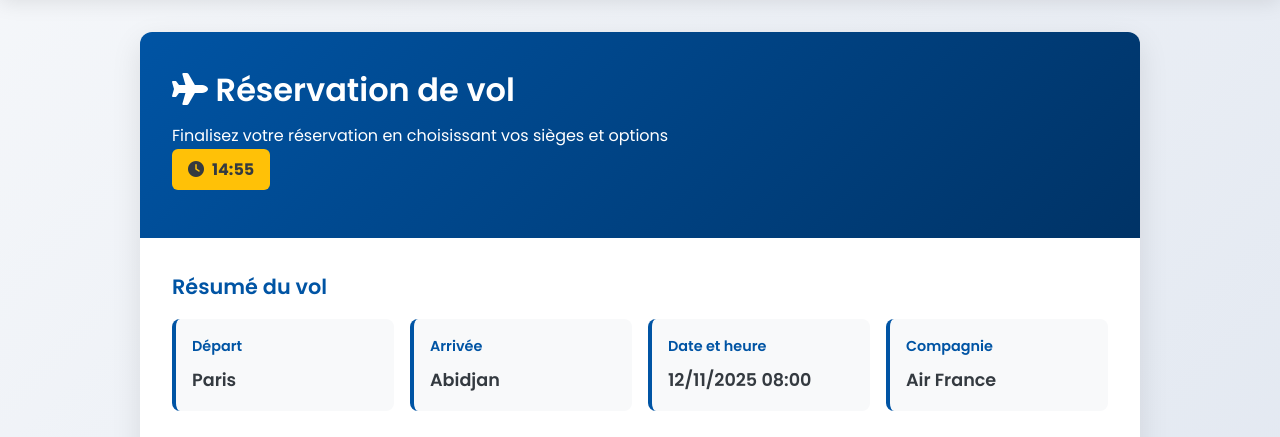
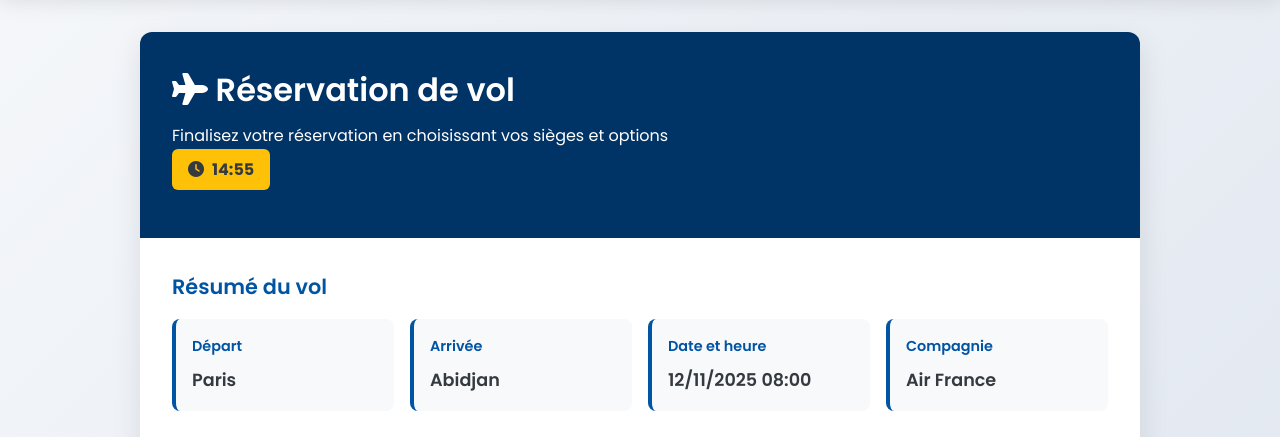
Before and after one commit to Salami-Awanat/jetreserve, a PHP site: page /reservation.php?id_vol=1 in a window 1280 px wide. Shown: the part 75-512 px from the top of the page. Run offline with PHP 8.4, Linux system fonts and the light colour scheme; a user stored in the database is signed in; data comes from the database, SQL or seed files in the repository.

Commit message:
Update reservation.php

```diff
--- a/reservation.php
+++ b/reservation.php
@@ -298,7 +298,7 @@ ksort($sieges_par_rang);
         }
 
         .reservation-header {
-            background: linear-gradient(135deg, var(--corsair-blue), var(--corsair-dark-blue));
+            background: linear-gradient(135deg, var(--corsair-dark-blue), var(--corsair-dark-blue));
             color: var(--white);
             padding: 2rem;
         }
```
